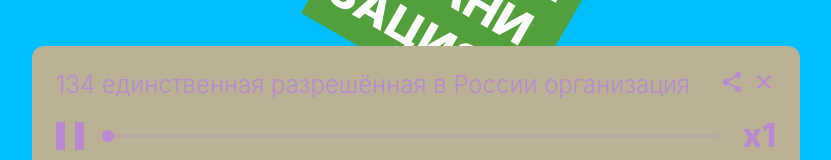
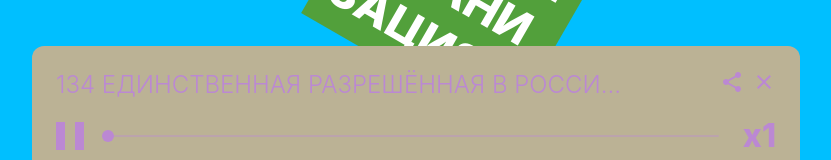
Before and after one commit to frontendu/ny2020, a React (Create React App) app: page / in a window 1280 px wide. Both pictures are taken after a click on the element "🇷🇺". Shown: the part 597-757 px from the top of the page, without its empty margins (224-1055 px from the left). Built offline with nearby package versions, Linux system fonts and the light colour scheme; what magic-snowflakes would draw is missing.

Commit message:
Fixed style of text in player

```diff
--- a/src/components/Player/Player.module.css
+++ b/src/components/Player/Player.module.css
@@ -27,6 +27,11 @@
 
 .Player__TrackTitle {
   cursor: pointer;
+  text-transform: uppercase;
+  text-overflow: ellipsis;
+  white-space: nowrap;
+  max-width: 80%;
+  overflow: hidden;
 }
 
 .Player__Icon {
```
